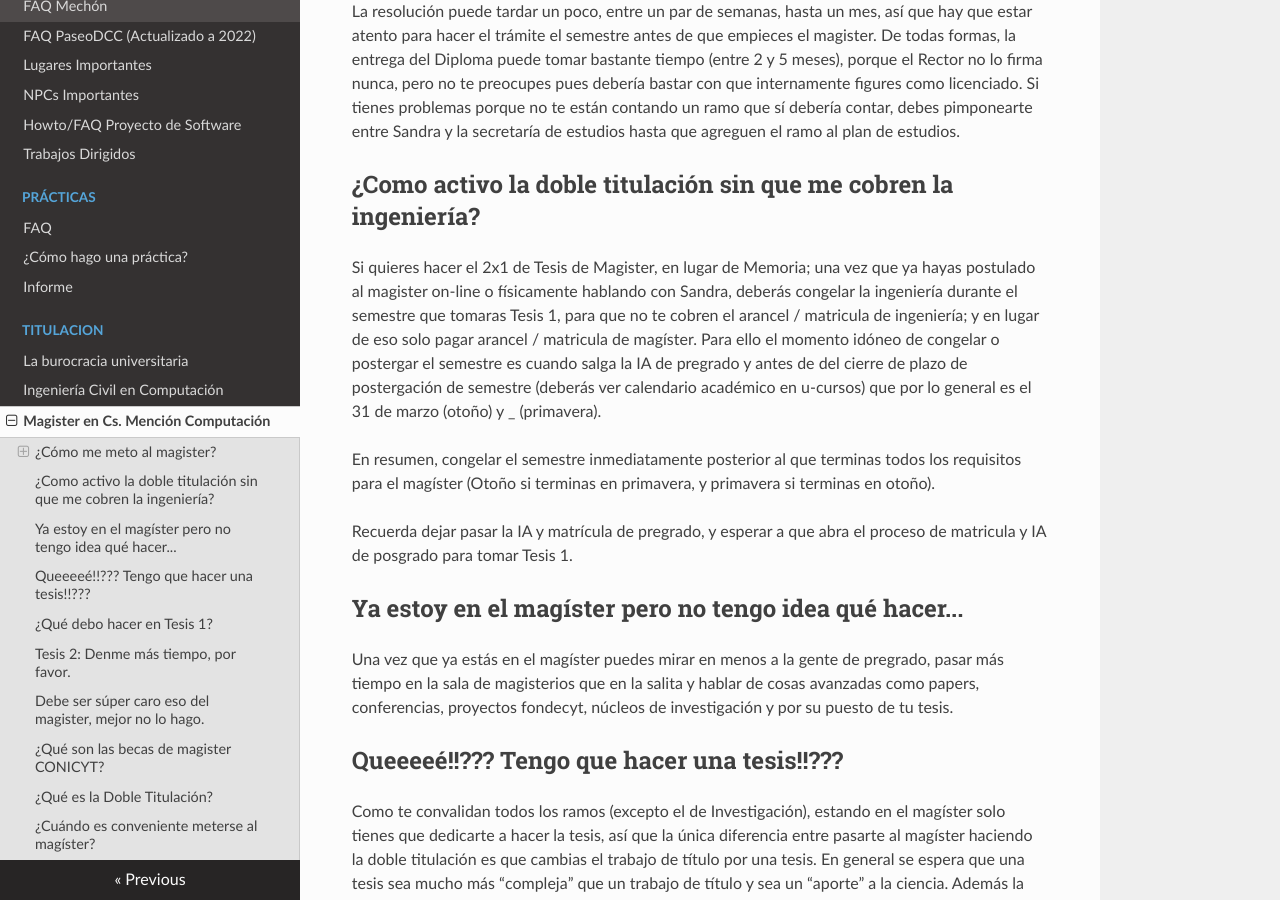
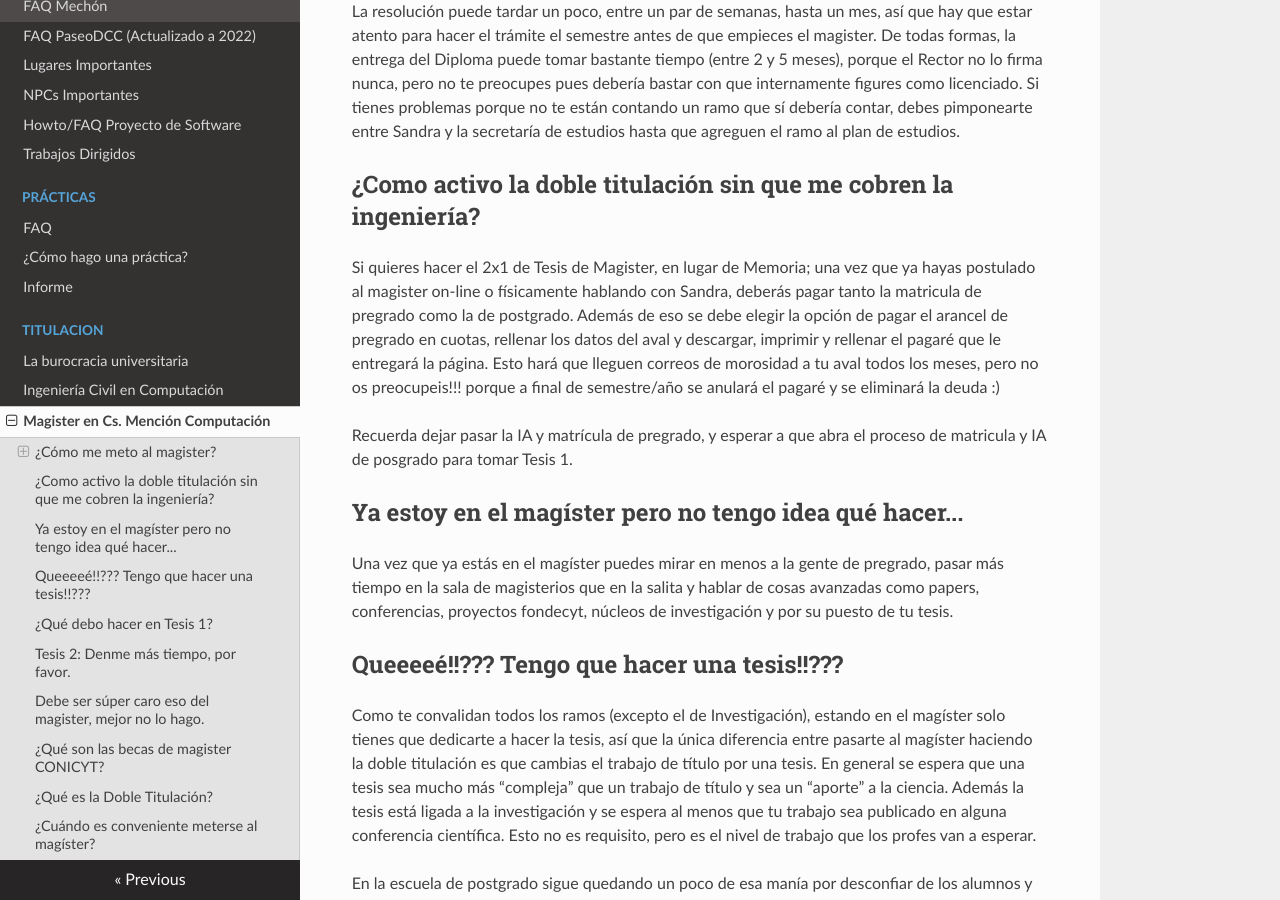
Before and after one commit to cadcc/howto, an MkDocs documentation site: the page built from docs/Titulacion/magister.md, in a window 1280 px wide and 900 px high, scrolled down 1970 px. Built offline with MkDocs 1.6.1, drawn with Linux system fonts in a browser that asks for light colours; nearby versions of some CDN libraries.

Commit message:
Update doble titulación
ya no hay que congelar <.<

```diff
--- a/docs/Titulacion/magister.md
+++ b/docs/Titulacion/magister.md
@@ -36,9 +36,7 @@ La resolución puede tardar un poco, entre un par de semanas, hasta un mes, así
 
 ## ¿Como activo la doble titulación sin que me cobren la ingeniería?
 
-Si quieres hacer el 2x1 de Tesis de Magister, en lugar de Memoria; una vez que ya hayas postulado al magister on-line o físicamente hablando con Sandra, deberás congelar la ingeniería durante el semestre que tomaras Tesis 1, para que no te cobren el arancel / matricula de ingeniería; y en lugar de eso solo pagar arancel / matricula de magíster. Para ello el momento idóneo de congelar o postergar el semestre es cuando salga la IA de pregrado y antes de del cierre de plazo de postergación de semestre (deberás ver calendario académico en u-cursos) que por lo general es el 31 de marzo (otoño) y _ (primavera).
-
-En resumen, congelar el semestre inmediatamente posterior al que terminas todos los requisitos para el magíster (Otoño si terminas en primavera, y primavera si terminas en otoño).
+Si quieres hacer el 2x1 de Tesis de Magister, en lugar de Memoria; una vez que ya hayas postulado al magister on-line o físicamente hablando con Sandra, deberás pagar tanto la matricula de pregrado como la de postgrado. Además de eso se debe elegir la opción de pagar el arancel de pregrado en cuotas, rellenar los datos del aval y descargar, imprimir y rellenar el pagaré que le entregará la página. Esto hará que lleguen correos de morosidad a tu aval todos los meses, pero no os preocupeis!!! porque a final de semestre/año se anulará el pagaré y se eliminará la deuda :)
 
 Recuerda dejar pasar la IA y matrícula de pregrado, y esperar a que abra el proceso de matricula y IA de posgrado para tomar Tesis 1.
 
@@ -51,6 +49,7 @@ Una vez que ya estás en el magíster puedes mirar en menos a la gente de pregra
 Como te convalidan todos los ramos (excepto el de Investigación), estando en el magíster solo tienes que dedicarte a hacer la tesis, así que la única diferencia entre pasarte al magíster haciendo la doble titulación es que cambias el trabajo de título por una tesis. En general se espera que una tesis sea mucho más “compleja” que un trabajo de título y sea un “aporte” a la ciencia. Además la tesis está ligada a la investigación y se espera al menos que tu trabajo sea publicado en alguna conferencia científica. Esto no es requisito, pero es el nivel de trabajo que los profes van a esperar.
 
 En la escuela de postgrado sigue quedando un poco de esa manía por desconfiar de los alumnos y controlar todo lo que hacen, así que la tesis también está asociada a dos ramos. Tesis 1 (CC797 - Trabajo de Tesis I) y Tesis 2 (CC798 - Trabajo de Tesis II). En espíritu son muy parecidos al E y el F, pero claro que aquí tienes que hacer un trabajo que valga la pena, no como esos pollos ( °)> del pregrado.
+
 ## ¿Qué debo hacer en Tesis 1?
 
 Entonces la idea en el primer semestre del magíster es tomar Tesis 1 y el ramo de investigación si aún no lo has tomado. Puedes también tomar otros ramos si quieres, pero no es obligatorio. Todo el mundo toma uno o dos ramos más, porque por algo estamos en el magíster, porque somos super ñoños y queremos aprender. Lo primero que tienes que hacer en Tesis 1, es buscar un profe guía y un tema que te interese. La idea del ramo es realizar toda la revisión bibliográfica para hacer una propuesta de tesis. La propuesta consiste en un documento que tiene que ser aprobado por un revisor distinto a tu profe guía y una presentación muy relajada que le haces a tu profe guía (y quién quiera entrar) luego de que el documento es aprobado. El ramo es super light, no contempla ninguna clase formal y puedes presentar la propuesta en el momento que quieras dentro de ese semestre. Al final todo depende de tu responsabilidad y que tan <s>insistente</s> preocupado sea tu profe guía. Una vez que se aprueba tu propuesta, la información es agregada al sistema y ya no te puedes arrepentir… (Ojo, que además te pueden/te van a <s>exigir</s> pedir amablemente que avances en la ejecución del tema (programar, hacer experimentos, etc. (sí, paréntesis dentro de paréntesis)))
```
